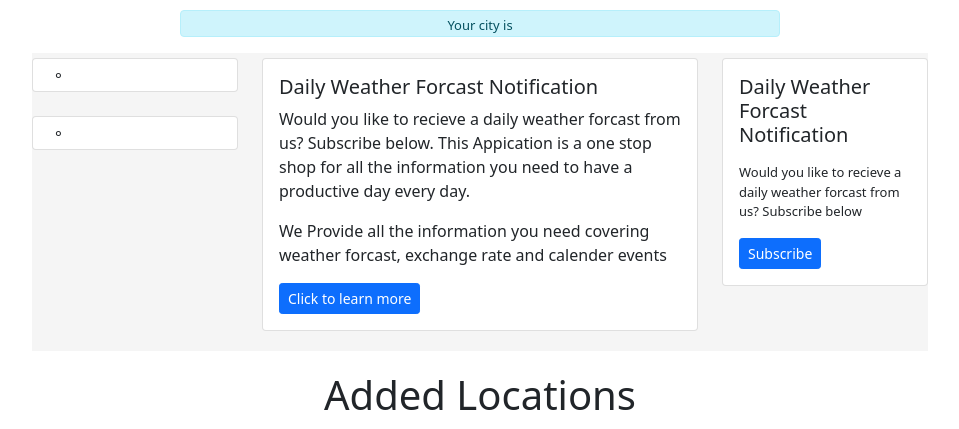
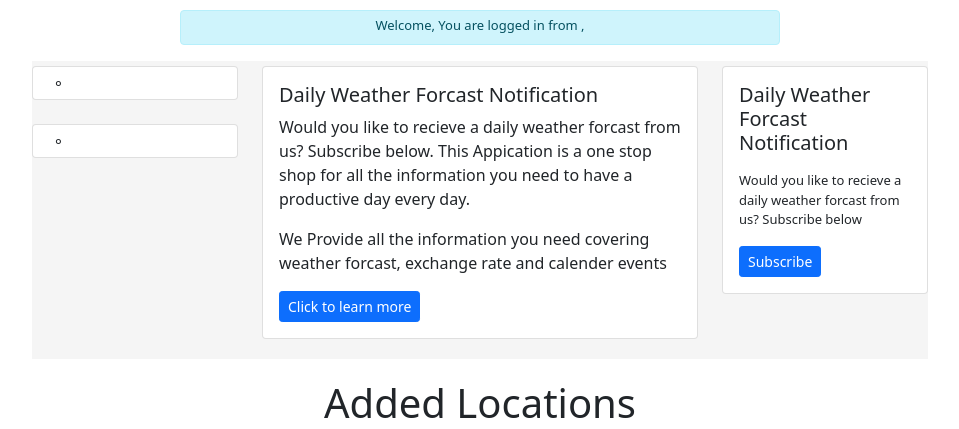
Before and after one commit to wilfred321/weatherapp, a Flask app: page / in a window 1280 px wide. Shown: the part 86-515 px from the top of the page, without its empty margins (160-1119 px from the left). Run offline with Flask 2, Linux system fonts and the light colour scheme; data that the repository does not hold is empty; some libraries are stand-ins or nearby versions.

Commit message:
additional features

```diff
--- a/weatherapp/routes.py
+++ b/weatherapp/routes.py
@@ -4,7 +4,7 @@ from requests import status_codes
 from weatherapp import weather_app,requests,json,request
 from flask import render_template,redirect,request,url_for,flash
 from weatherapp.config import Config
-from weatherapp.utils import get_city_name
+from weatherapp.utils import get_current_location
 
 
 # @weather_app.route("/search", methods = ['GET','POST'])
@@ -19,21 +19,22 @@ from weatherapp.utils import get_city_name
 
 
 apiid = weather_app.config['WEATHER_API_KEY']
-current_city = get_city_name()
+current_location = get_current_location()
 
 @weather_app.route("/", methods = ['GET','POST'])
 def index():
 
 
-    city = current_city
+    city = current_location.get('city')
     if request.method == "POST":
         city = request.form.get('city')
-        # if city == "" or len(city) > 15:
-        #     flash(f'Search field cannot be blank or more than 15 letters','danger')
-        #     return redirect(url_for('index')
-        # else:
-    url = 'http://api.openweathermap.org/data/2.5/weather?q={}&appid={}'
+        if city == "" or len(city) > 15:
+            flash(f'Search field cannot be blank or more than 15 letters','danger')
+            return redirect(url_for('index'))
+
     try:
+
+        url = 'http://api.openweathermap.org/data/2.5/weather?q={}&appid={}'
         r = requests.get(url.format(city,apiid))
         data = r.json()
     except:
@@ -42,10 +43,10 @@ def index():
 
     else:
         weather = {
-            'city':data['name'],
-        }
-        flash(f"Your city is {weather.get('city')}",'info')
-        return render_template('index.html',weather=weather)
+        'city':data['name'],
+    }
+        flash(f"Welcome, You are logged in from {current_location.get('city')}, {current_location.get('country')}",'info')
+    return render_template('index.html',weather=weather)
 
 
 
--- a/weatherapp/templates/index.html
+++ b/weatherapp/templates/index.html
@@ -6,7 +6,7 @@
 {%if messages%}
 {%for category, message in messages%}
 <div class="container d-flex justify-content-center alert alert-{{category}} p-auto text-wrap"
-    style="width:600px;height:20px">
+    style="width:600px;height:35px">
     <p class=" text-small p-0 m-0 align-middle "> {{message}}
     </p>
 </div>
```
Also changed, not shown: weatherapp/utils.py (+8 -3 lines), 1 other file.
